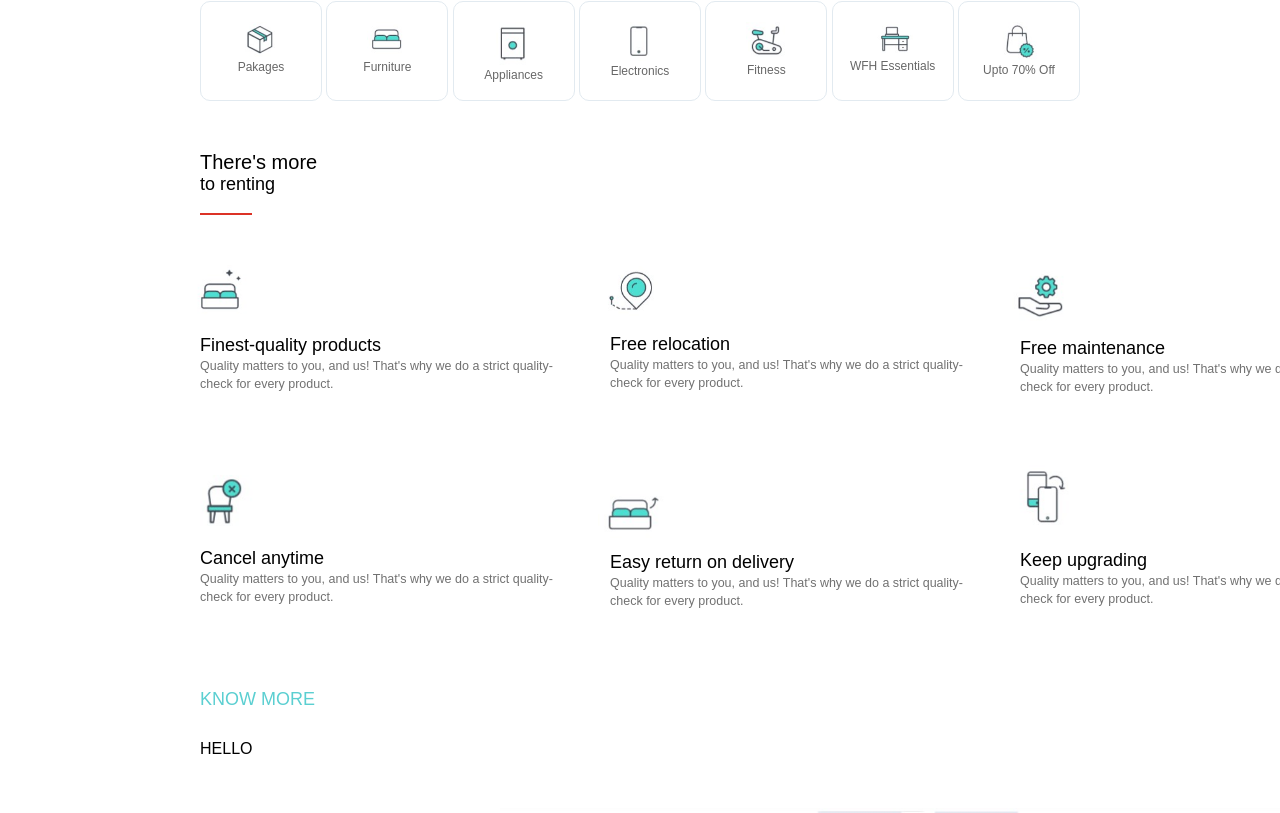
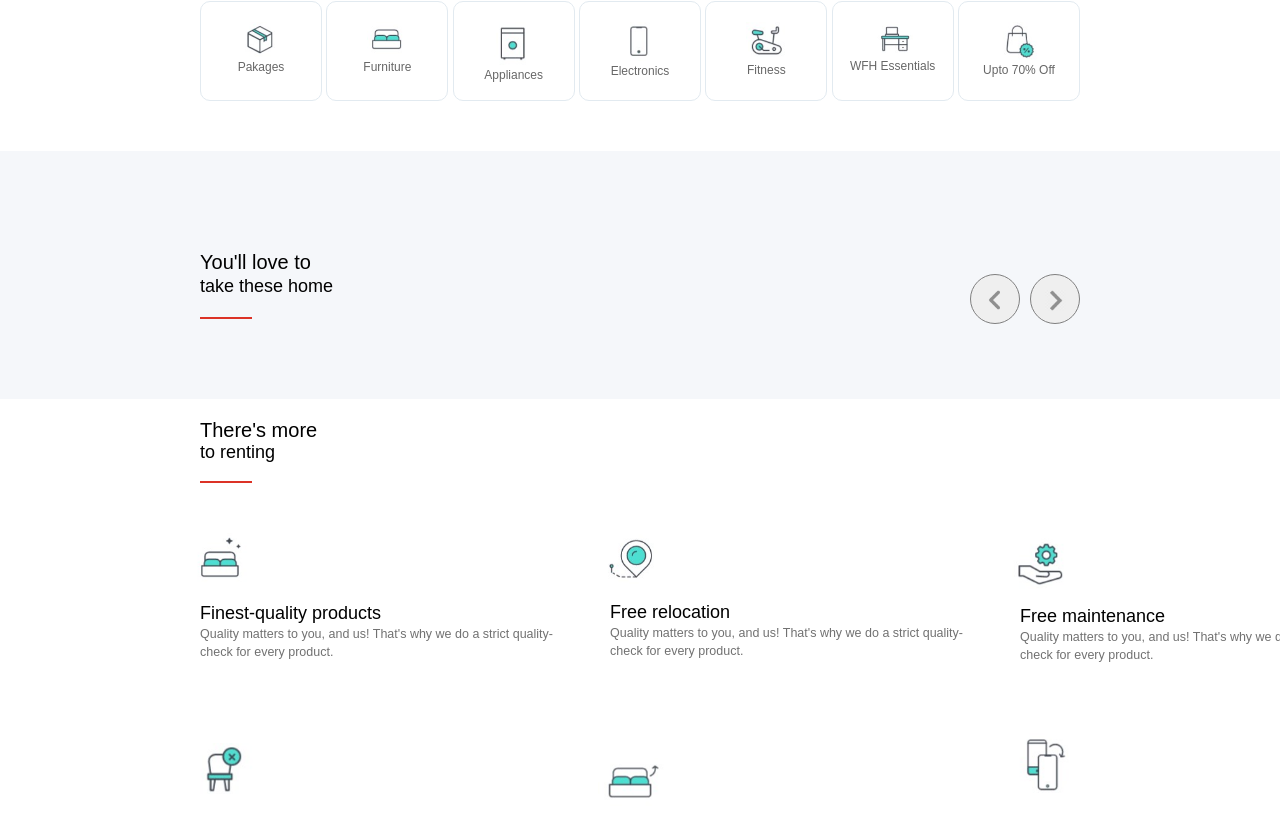
Before and after one commit to Harshsanas/Rentomojo, a React (Create React App) app in the folder Front-end/: page / in a window 1280 px wide. Shown: the part 504-1317 px from the top of the page. Built offline with nearby package versions, Linux system fonts and the light colour scheme; a web font is replaced by a local one.

Commit message:
new page

```diff
--- a/Front-end/src/App.js
+++ b/Front-end/src/App.js
@@ -1,10 +1,13 @@
 // import logo from './logo.svg';
 import './App.css';
 import RentoMain from './Components/RentoMain';
+import {AuthContextProvider} from "./Components/AuthContext"
 function App() {
   return (
     <div className="App">
-    <RentoMain/>
+      <AuthContextProvider>
+        <RentoMain />
+      </AuthContextProvider>
     </div>
   );
 }
--- a/Front-end/src/Components/Allitems.jsx
+++ b/Front-end/src/Components/Allitems.jsx
@@ -1,10 +1,57 @@
-import React from 'react'
+import React from "react";
+import styled from "styled-components";
+import rigtharrow from "../image/rightarrow.png";
+import leftarrow from "../image/leftarrow.png"
 
-export default function Allitems() {
+const FEEDBACK = styled.div`
+  padding:100px 200px 80px 200px;
+  margin:20px -200px 20px -200px;
+  background: rgb(245, 247, 250);
 
-    return (
-        <div>
-            HELLO
+  #lbl1 {
+    font-size: 20px;
+  }
+  .lbl2 {
+    font-size: 18px;
+    line-height: 25px;
+  }
+  button {
+    height: 50px;
+    width: 50px;
+    margin-left: 10px;
+    border: 1px solid grey;
+    cursor: pointer;
+    border-radius: 50px;
+  }
+  .arr-btn {
+    padding-top: 5px;
+    opacity: 0.4;
+    height: 40px;
+  }
+`;
+
+export default function Feedback() {
+  return (
+    <div>
+      <FEEDBACK>
+        <div className="btn-sec">
+          <label id="lbl1">You'll love to</label>
+          <br />
+          <label className="lbl2">take these home</label>
+          <button style={{ float: "right" }}>
+            <img
+              src={rigtharrow}
+              alt=""
+              style={{ height: "21px" }}
+              className="arr-btn"
+            />
+          </button>
+          <button style={{ float: "right" }}>
+            <img src={leftarrow} alt="" className="arr-btn" />
+          </button>
+          <hr />
         </div>
-    )
+      </FEEDBACK>
+    </div>
+  );
 }
--- /dev/null
+++ b/Front-end/src/Components/AuthContext.jsx
@@ -0,0 +1,24 @@
+import React, { createContext, useState } from "react";
+
+export const AuthContext = createContext();
+
+export function AuthContextProvider({ children }) {
+  const [isAuth, setIsAuth] = useState(false);
+
+  const handleLoginAuth = (user) => {
+    if (user === "8879200470") {
+      setIsAuth(true);
+      alert("login successfull");
+    } else {
+      alert("Please enter correct details");
+    }
+  };
+
+  const ToggleAuth = () => {
+    setIsAuth((el) => !el);
+  };
+
+  const value = { isAuth, setIsAuth, handleLoginAuth, ToggleAuth };
+
+  return <AuthContext.Provider value={value}>{children}</AuthContext.Provider>;
+}
--- a/Front-end/src/Components/Features.jsx
+++ b/Front-end/src/Components/Features.jsx
@@ -8,7 +8,7 @@ import delivery from "../image/delivery.jpg";
 import elec from "../image/elec.jpg"
 import Slider from './Slider';
 import Feedback from './Feedback';
-import AllItems from './AllItems';
+import Allitems from "./Allitems"
 
 
 const FEATURES = styled.div`
@@ -54,12 +54,16 @@ const FEATURES = styled.div`
 export default function Features() {
     return (
       <FEATURES>
+        <Slider />
 
-      <Slider/>
+        <Allitems />
+
         <label id="lbl1">There's more</label>
         <br />
         <label className="lbl2">to renting</label>
         <hr />
+
+
 
         <div className="feature-sec">
           <div>
@@ -110,9 +114,7 @@ export default function Features() {
                 style={{ paddingTop: "15px" }}
               />
               <br />
-              <label className="lbl2">
-                Easy return on delivery
-              </label>
+              <label className="lbl2">Easy return on delivery</label>
               <br />
               <label className="lbl3">
                 Quality matters to you, and us! That's why we do a strict
@@ -146,11 +148,7 @@ export default function Features() {
           </div>
         </div>
 
-        <AllItems/>
-
-        <Feedback/>
-
+        <Feedback />
       </FEATURES>
-
     );
 }
--- a/Front-end/src/Components/Feedback.jsx
+++ b/Front-end/src/Components/Feedback.jsx
@@ -2,7 +2,12 @@ import React from 'react'
 import styled from 'styled-components';
 import rigtharrow from "../image/rightarrow.png"
 import leftarrow from "../image/leftarrow.png";
-import feedback1 from "../image/feedback1.jpg"
+import feedback1 from "../image/feedback1.jpg";
+import feedback2 from "../image/feedback2.jpg";
+import feedback3 from "../image/feedback3.jpg";
+import feedback4 from "../image/feedback4.jpg";
+import feedback5 from "../image/feedback5.jpg";
+import feedback6 from "../image/feedback6.jpg";
 
 const FEEDBACK = styled.div`
   display: grid;
@@ -48,6 +53,15 @@ const FEEDBACK = styled.div`
 `;
 
 export default function Feedback() {
+
+  const Imagesec = [
+    feedback1,
+    feedback2,
+    feedback3,
+    feedback4,
+    feedback5,
+    feedback6,
+  ];
     return (
       <div>
         <FEEDBACK>
@@ -72,17 +86,16 @@ export default function Feedback() {
                 alt=""
                 style={{ height: "21px" }}
                 className="arr-btn"
-              />.
+              />
+              .
             </button>
           </div>
           <div className="feedback-section">
-            <img src={feedback1} alt="" className="feedback-img" />
-            <img src={feedback1} alt="" className="feedback-img" />
-            <img src={feedback1} alt="" className="feedback-img" />
-            <img src={feedback1} alt="" className="feedback-img" />
-            <img src={feedback1} alt="" className="feedback-img" />
-            <img src={feedback1} alt="" className="feedback-img" />
+            {Imagesec.map((e) => (
+              <img src={e} alt="" className="feedback-img" />
+            ))}
           </div>
+          ;
         </FEEDBACK>
       </div>
     );
--- a/Front-end/src/Components/Header.jsx
+++ b/Front-end/src/Components/Header.jsx
@@ -1,11 +1,12 @@
 
-import React, { useState } from 'react';
+import React, { useContext, useState } from 'react';
 import { Link } from 'react-router-dom';
 import styled from 'styled-components';
 import rentomojo from "../image/rentomojo.png";
 import Modal from "react-modal";
 import cart from "../image/cart.jpg";
-import modalsvg from "../image/modalsvg1.png"
+import modalsvg from "../image/modalsvg1.png";
+import {AuthContext} from "../Components/AuthContext"
 
 Modal.setAppElement("#root")
 
@@ -83,7 +84,17 @@ const INPUTSEC = styled.div`
 
 export default function Header() {
 
-  const [modalIsOpen,setModalIsOpen]=useState(false)
+  const [modalIsOpen,setModalIsOpen]=useState(false);
+
+  const [number, setnumber] = useState("");
+
+  const{isAuth,handleLoginAuth}=useContext(AuthContext);
+
+  const handleSubmit=()=>{
+    handleLoginAuth(number);
+  }
+
+  console.log(handleLoginAuth);
     return (
       <>
         <HEADER>
@@ -106,7 +117,6 @@ export default function Header() {
                   alt="cart"
                   style={{
                     width: "20px",
-                    marginRight: "7px",
                     marginTop: "-5px",
                   }}
                 />{" "}
@@ -126,9 +136,8 @@ export default function Header() {
             isOpen={modalIsOpen}
             onRequestClose={() => setModalIsOpen(false)}
           >
-            <div className="modal1-mob">
+            <div className="modal1-mob" style={{ overflow: "none" }}>
               <img src={modalsvg} alt="img" />
-
               <INPUTSEC>
                 <div className="modal-input">
                   <button
@@ -155,16 +164,18 @@ export default function Header() {
                     id="mobile-num"
                     placeholder="Enter your phone number*"
                     maxlength="10"
+                    onChange={(e) => setnumber(e.target.value)}
                   />
                   <button
                     style={{
-                      marginTop: "200px",
+                      marginTop: "170px",
                       width: "290px",
                       height: "40px",
                       padding: "10px",
                       borderRadius: "10px",
                       border: "none",
                     }}
+                    onClick={handleSubmit}
                   >
                     Continue
                   </button>
```
